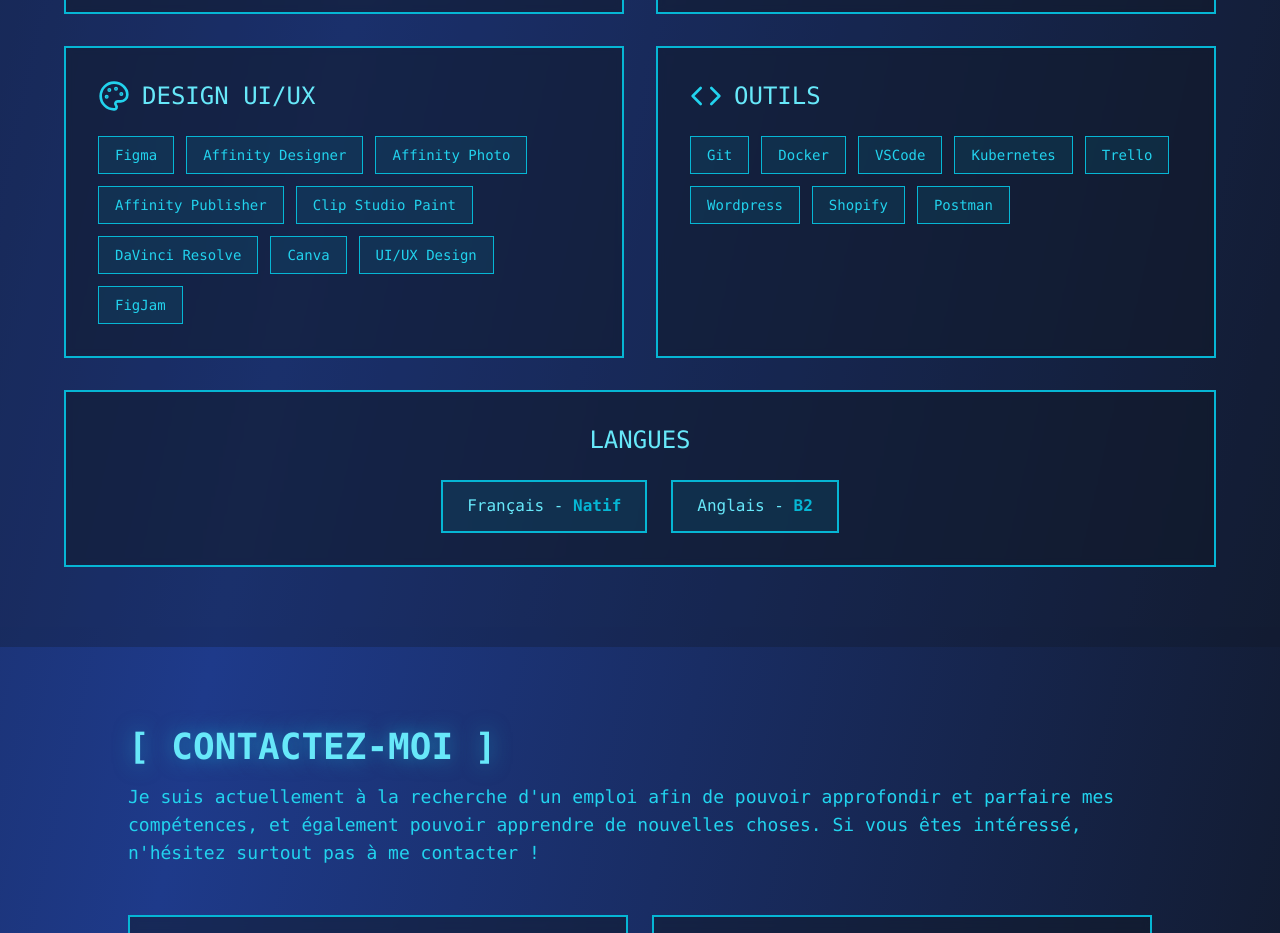
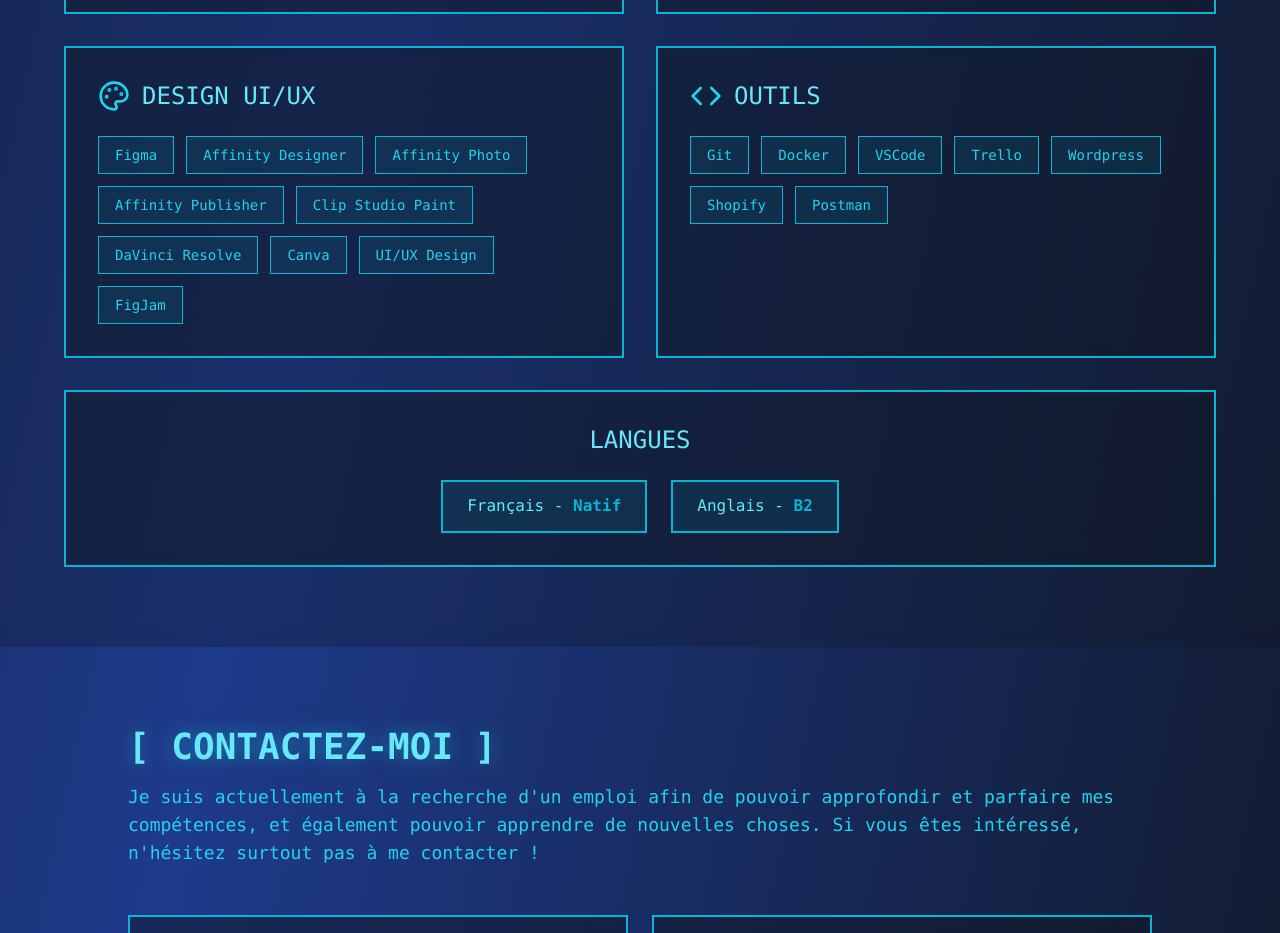
Before and after one commit to Lloyd-Heartfire/Portfolio, a React (Create React App) app: page / in a window 1280 px wide. Shown: the part 4200-5133 px from the top of the page. Built offline with nearby package versions, Linux system fonts and the light colour scheme.

Commit message:
Light changes

```diff
--- a/src/data/skills.js
+++ b/src/data/skills.js
@@ -11,5 +11,5 @@
 ];
 
 export const toolsSkills = [
-    "Git", "Docker", "VSCode", "Kubernetes", "Trello", "Wordpress", "Shopify", "Postman"
+    "Git", "Docker", "VSCode", "Trello", "Wordpress", "Shopify", "Postman"
 ];
```
